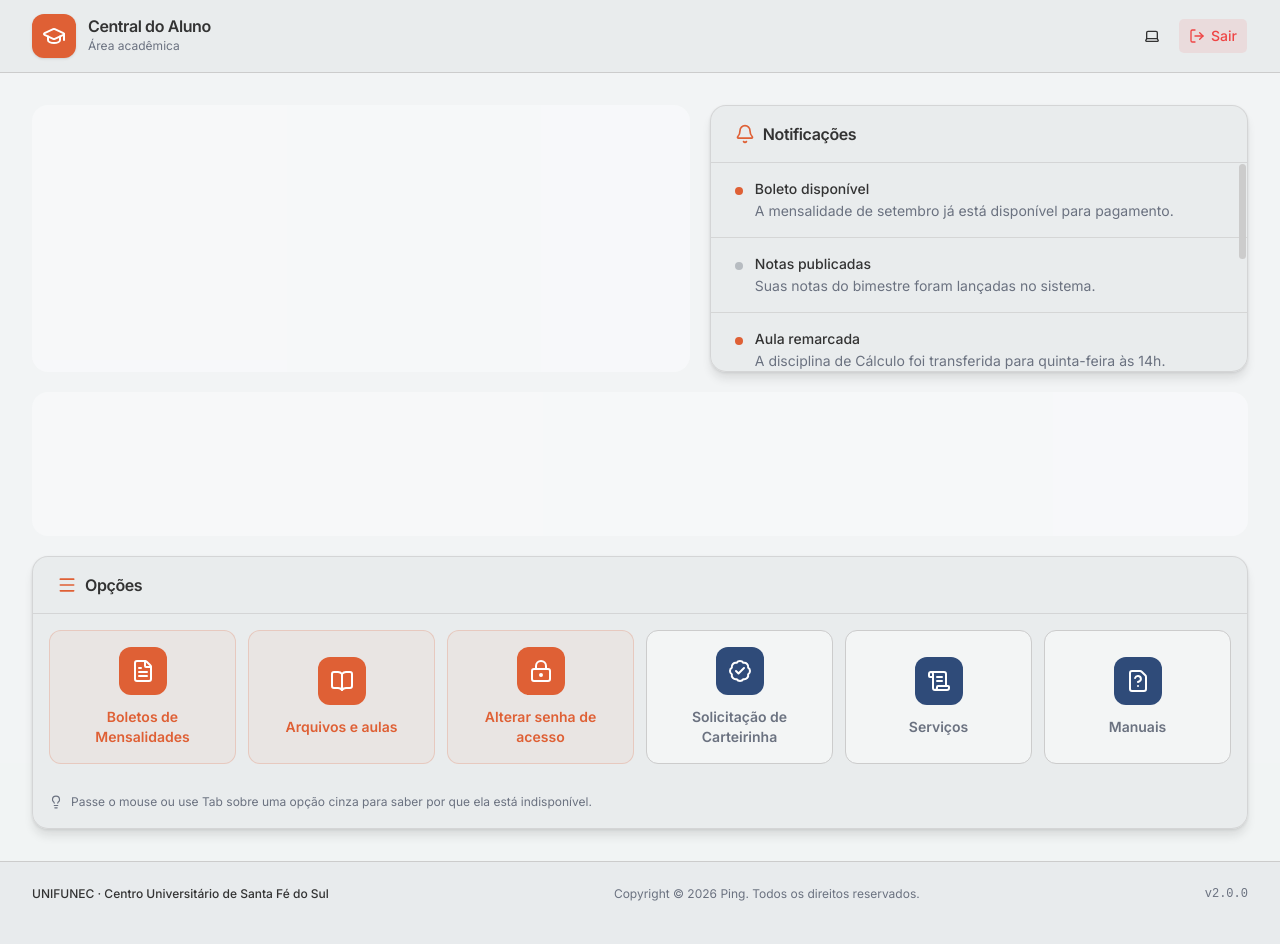
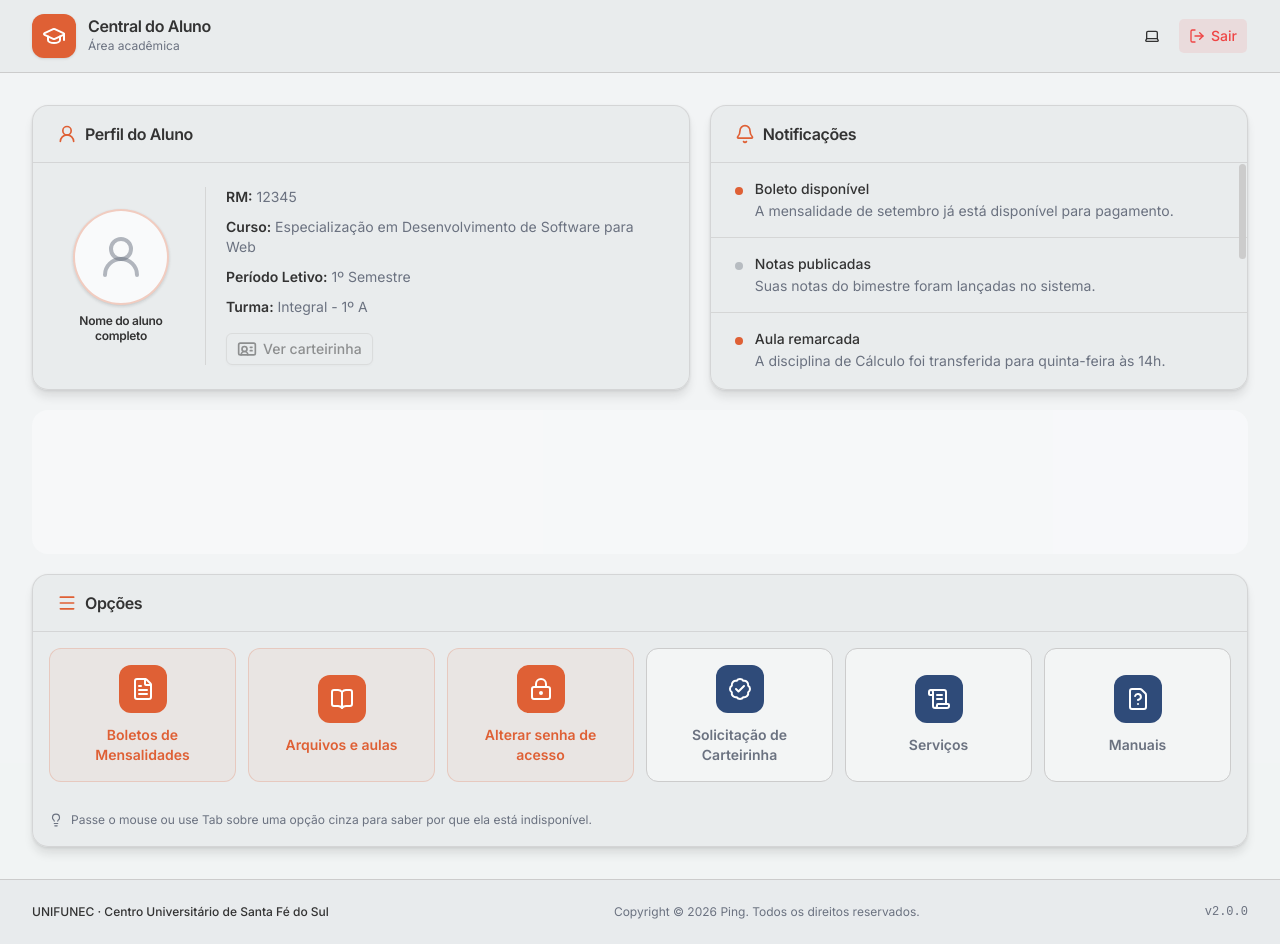
Before and after one commit to DaviTorelli/portal-do-aluno-unifunec, a Next.js app: page / in a window 1280 px wide. Built offline with nearby package versions, Linux system fonts and the light colour scheme.

Commit message:
feat: implement student profile component with mock data and layout

```diff
--- a/app/(portal)/_components/student-profile.tsx
+++ b/app/(portal)/_components/student-profile.tsx
@@ -1,6 +1,106 @@
-//* Components imports
-import { Skeleton } from "@/components/ui/skeleton";
+//* Library imports
+import { IdCardIcon, UserRoundIcon } from "lucide-react";
+import Image from "next/image";
+
+//* Component imports
+import { Panel, PanelHeading } from "@/components/panel";
+import { Button } from "@/components/ui/button";
+
+//* Type definitions
+type StudentProfileData = {
+  name: string;
+  rm: string;
+  course: string;
+  academicPeriod: string;
+  class: string;
+  photoUrl?: string;
+};
+
+// Student profile mock data
+const student: StudentProfileData = {
+  name: "Nome do aluno completo",
+  rm: "12345",
+  course: "Especialização em Desenvolvimento de Software para Web",
+  academicPeriod: "1º Semestre",
+  class: "Integral - 1º A",
+  photoUrl: undefined,
+};
 
 export function StudentProfile() {
-  return <Skeleton className="min-h-40 w-full rounded-2xl" />;
+  return (
+    <Panel>
+      <PanelHeading icon={UserRoundIcon}>Perfil do Aluno</PanelHeading>
+
+      <div className="flex flex-col gap-5 p-5 sm:flex-row sm:items-center sm:p-6">
+        {/* Student photo */}
+        <div className="flex shrink-0 flex-col items-center gap-2">
+          <div className="relative size-24 overflow-hidden rounded-full border-2 border-primary/30 bg-muted shadow-md">
+            {student.photoUrl ? (
+              <Image
+                src={student.photoUrl}
+                alt={`Foto de ${student.name}`}
+                fill
+                className="object-cover"
+                sizes="96px"
+                priority
+              />
+            ) : (
+              <div className="flex size-full items-center justify-center">
+                <UserRoundIcon
+                  className="size-12 text-muted-foreground/50"
+                  aria-hidden="true"
+                />
+              </div>
+            )}
+          </div>
+          <p className="max-w-32 wrap-break-word text-center text-xs font-semibold leading-tight tracking-tight text-foreground">
+            {student.name}
+          </p>
+        </div>
+
+        {/* Vertical divider (visible on larger screens only) */}
+        <div
+          className="hidden w-px self-stretch bg-border/70 sm:block"
+          aria-hidden="true"
+        />
+
+        {/* Academic info */}
+        <div className="flex flex-1 flex-col gap-4">
+          <dl className="flex flex-col gap-2.5 text-sm">
+            <ProfileField label="RM" value={student.rm} />
+            <ProfileField label="Curso" value={student.course} />
+            <ProfileField label="Período Letivo" value={student.academicPeriod} />
+            <ProfileField label="Turma" value={student.class} />
+          </dl>
+
+          {/* Student ID card button */}
+          <Button
+            id="ver-carteirinha-button"
+            variant="outline"
+            size="sm"
+            type="button"
+            className="w-fit gap-1.5"
+            disabled
+          >
+            <IdCardIcon className="size-5" aria-hidden="true" />
+            Ver carteirinha
+          </Button>
+        </div>
+      </div>
+    </Panel>
+  );
 }
+
+type ProfileFieldProps = {
+  label: string;
+  value: string;
+};
+
+function ProfileField({ label, value }: ProfileFieldProps) {
+  return (
+    <div>
+      <dt className="inline font-semibold text-foreground">{label}:</dt>{" "}
+      <dd className="inline text-muted-foreground">{value}</dd>
+    </div>
+  );
+}
```
